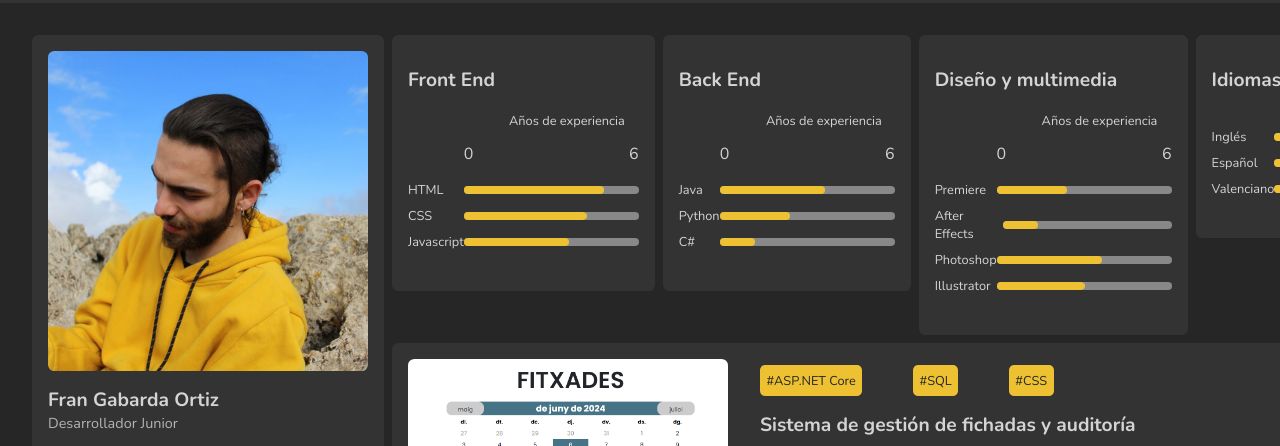
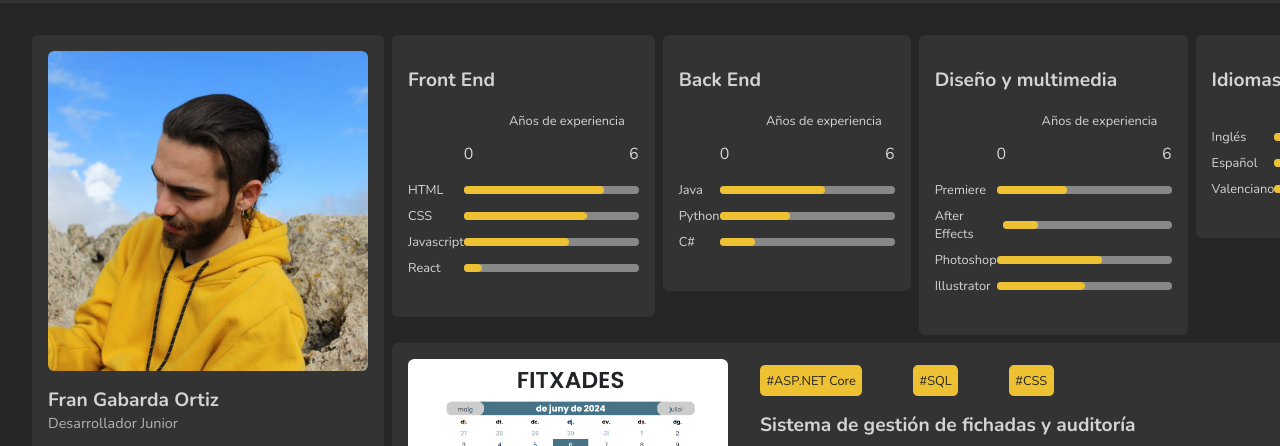
Before and after one commit to beatkapo/portfolio, a plain HTML site: page index.html in a window 1280 px wide. Shown: the part 72-518 px from the top of the page. Drawn offline with nearby package versions, Linux system fonts and the light colour scheme.

Commit message:
React añadido

```diff
--- a/index.html
+++ b/index.html
@@ -144,6 +144,10 @@
           <div class="skills__item">
             <p class="skills__tech">Javascript</p>
             <div class="skills__bar skills__bar--60"></div>
+          </div>
+          <div class="skills__item">
+            <p class="skills__tech">React</p>
+            <div class="skills__bar skills__bar--10"></div>
           </div>
         </div>
       </article>
```
